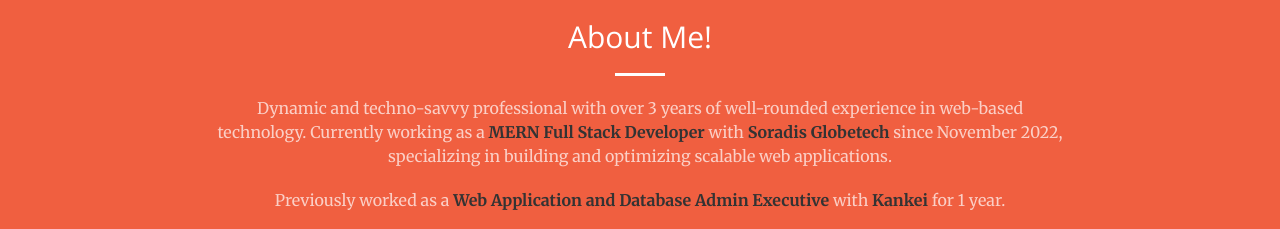
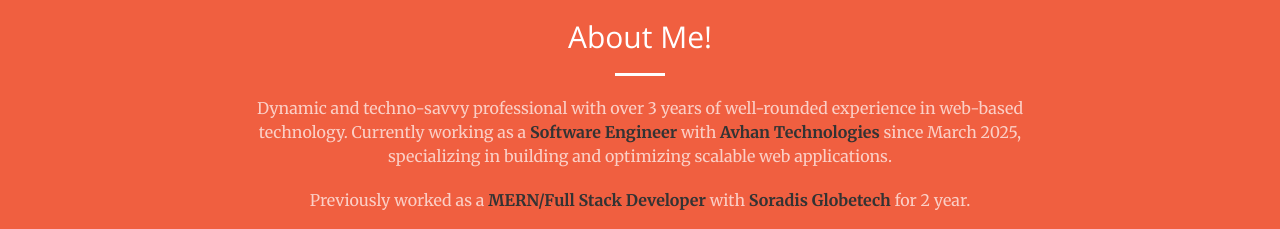
Before and after one commit to TheRealVikas/vikask, a website: page index.html in a window 1280 px wide. Shown: the part 880-1109 px from the top of the page. Drawn offline with nearby package versions, Linux system fonts and the light colour scheme.

Commit message:
Update index.html

```diff
--- a/index.html
+++ b/index.html
@@ -120,16 +120,16 @@
             <p class="text-faded">
               Dynamic and techno-savvy professional with over 3 years of
               well-rounded experience in web-based technology. Currently working
-              as a <b style="color: #333">MERN Full Stack Developer</b> with
-              <b style="color: #333">Soradis Globetech</b> since November 2022,
+              as a <b style="color: #333">Software Engineer</b> with
+              <b style="color: #333">Avhan Technologies</b> since March 2025,
               specializing in building and optimizing scalable web applications.
             </p>
             <p class="text-faded">
               Previously worked as a
               <b style="color: #333"
-                >Web Application and Database Admin Executive</b
+                >MERN/Full Stack Developer</b
               >
-              with <b style="color: #333">Kankei</b> for 1 year.
+              with <b style="color: #333">Soradis Globetech</b> for 2 year.
             </p>
             <p class="text-faded">
               Highly adaptable and experienced in implementing the latest web
```
